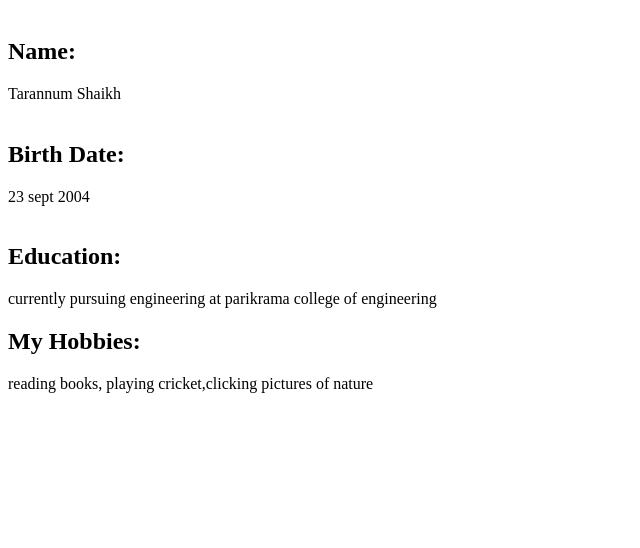
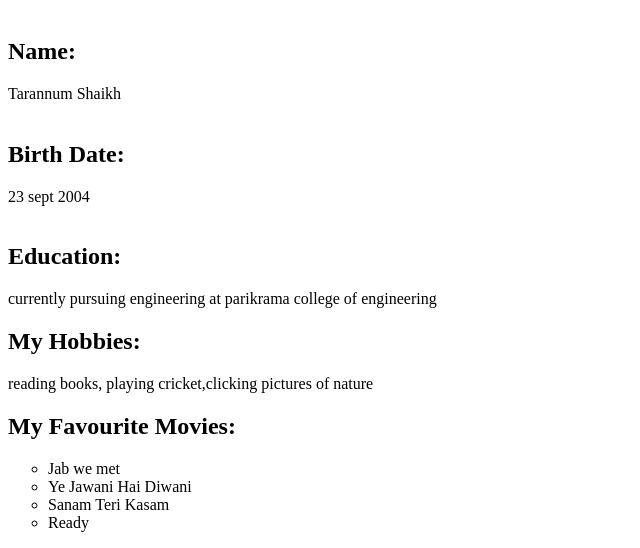
Before and after one commit to TarannumS23/Practice, a plain HTML site: page index.html in a window 1280 px wide. Shown: the part 402-950 px from the top of the page, without its empty margins (0-640 px from the left). Before the commit the page ends 811 px from the top, so only its background shows below. Drawn offline with Linux system fonts and the light colour scheme.

Commit message:
Movies list added

```diff
--- a/index.html
+++ b/index.html
@@ -19,6 +19,16 @@
     <p>
        <h2>My Hobbies:</h2> reading books, playing cricket,clicking pictures of nature
     </p>
+    <div>
+        <h2>My Favourite Movies:</h2>
+        <ul type="circle">
+            <li>Jab we met</li>
+            <li>Ye Jawani Hai Diwani</li>
+            <li>Sanam Teri Kasam</li>
+            <li>Ready</li>
+
+        </ul>
+    </div>
 
 
 </body>
```
